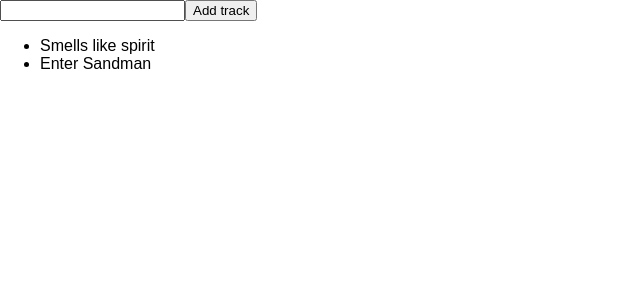
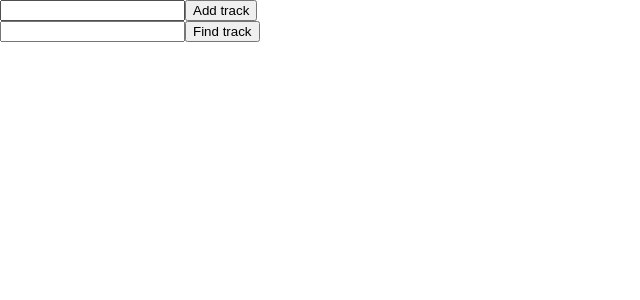
Before and after one commit to mihalichpalich/redux-course, a React (Create React App) app: page / in a window 1280 px wide. Shown: the top 300 px of the page, without its empty margins (0-640 px from the left). Built offline with nearby package versions, Linux system fonts and the light colour scheme.

Commit message:
изучил реализацию поиска в приложении

```diff
--- a/src/App.js
+++ b/src/App.js
@@ -8,15 +8,26 @@
       this.trackInput.value = '';
   }
 
+  findTrack() {
+    console.log('findTrack', this.searchInput.value);
+    this.props.onFindTrack(this.searchInput.value);
+  }
+
   render() {
     console.log(this.props.tracks);
     return (
       <div>
-        <input type="text" ref={(input) => { this.trackInput = input }} />
-        <button onClick={this.addTrack.bind(this)}>Add track</button>
+        <div>
+          <input type="text" ref={(input) => { this.trackInput = input }} />
+          <button onClick={this.addTrack.bind(this)}>Add track</button>
+        </div>
+        <div>
+          <input type="text" ref={(input) => { this.searchInput = input }} />
+          <button onClick={this.findTrack.bind(this)}>Find track</button>
+        </div>
         <ul>
           {this.props.tracks.map((track, index) =>
-            <li key={index}>{track}</li>
+            <li key={index}>{track.name}</li>
           )}
         </ul>
       </div>
@@ -26,11 +37,19 @@
 
 export default connect(
   state => ({
-    tracks: state.tracks
+    tracks: state.tracks.filter(track => track.name.includes(state.filterTracks))
   }),
   dispatch => ({
-    onAddTrack: (trackName) => {
-      dispatch({ type: 'ADD_TRACK', payload: trackName });
+    onAddTrack: (name) => {
+      const payload = {
+        id: Date.now().toString(),
+        name
+      };
+      dispatch({type: 'ADD_TRACK', payload});
+    },
+    onFindTrack: (name) => {
+      console.log('name', name);
+      dispatch({type: 'FIND_TRACK', payload: name});
     }
   })
 )(App);
--- /dev/null
+++ b/src/reducers/filterTracks.js
@@ -0,0 +1,10 @@
+const initialState = '';
+
+//функция редьюсер
+export default function filterTracks(state = initialState, action) { //берем прошлое состояние
+  if (action.type === 'FIND_TRACK') {
+    return action.payload;
+  }
+
+  return state; //возвращаем новое
+};
--- a/src/reducers/index.js
+++ b/src/reducers/index.js
@@ -2,8 +2,11 @@
 
 import tracks from './tracks'; //импортируем редьюсер
 import playlists from './playlists'; //импортируем редьюсер
+import filterTracks from './filterTracks'; //импортируем редьюсер
+
 
 export default combineReducers({
   tracks,
-  playlists
+  playlists,
+  filterTracks
 });
--- a/src/reducers/tracks.js
+++ b/src/reducers/tracks.js
@@ -1,7 +1,4 @@
-const initialState = [
-  'Smells like spirit',
-  'Enter Sandman'
-];
+const initialState = [];
 
 //функция редьюсер
 export default function tracks(state = initialState, action) { //берем прошлое состояние
```
